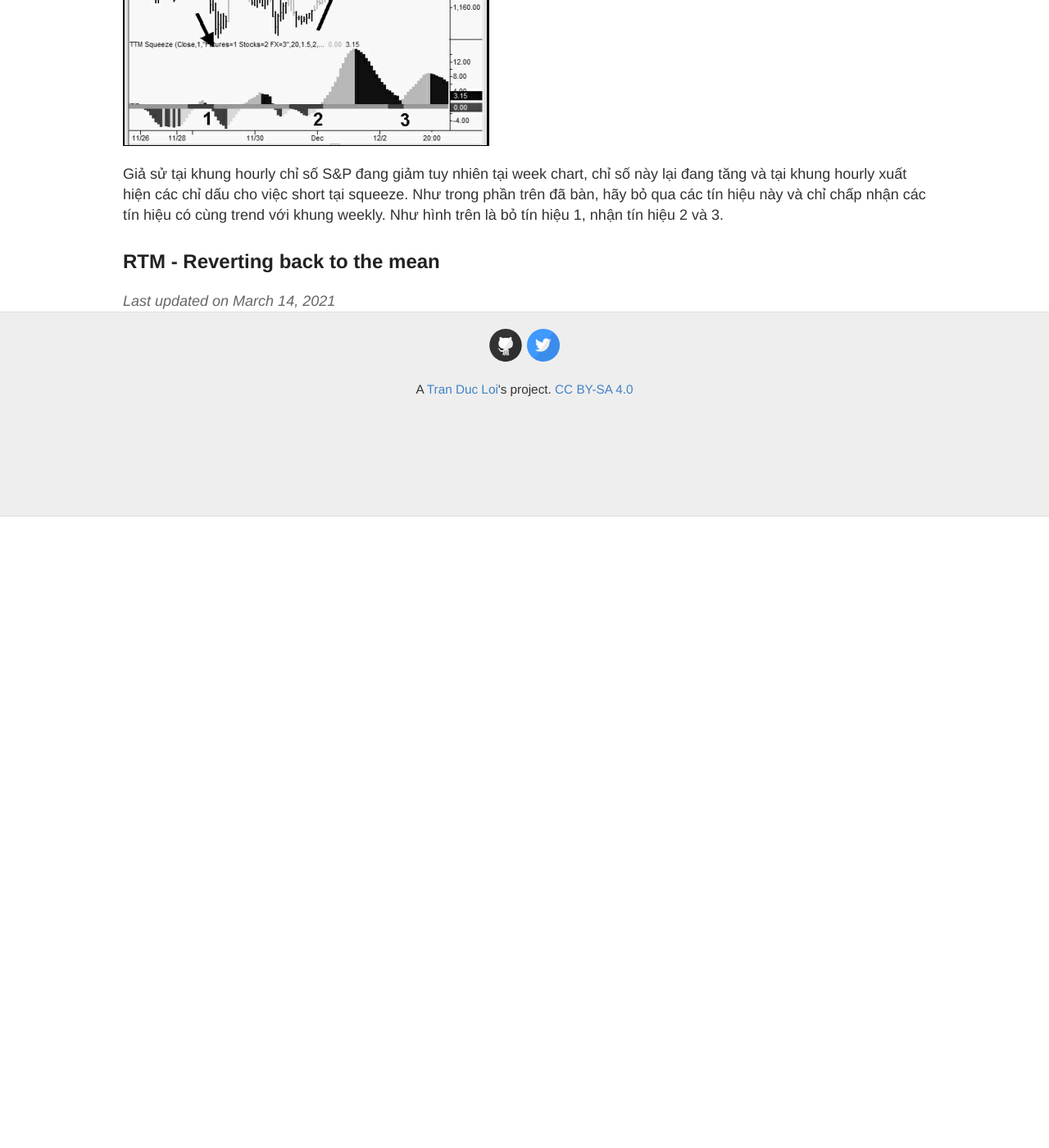
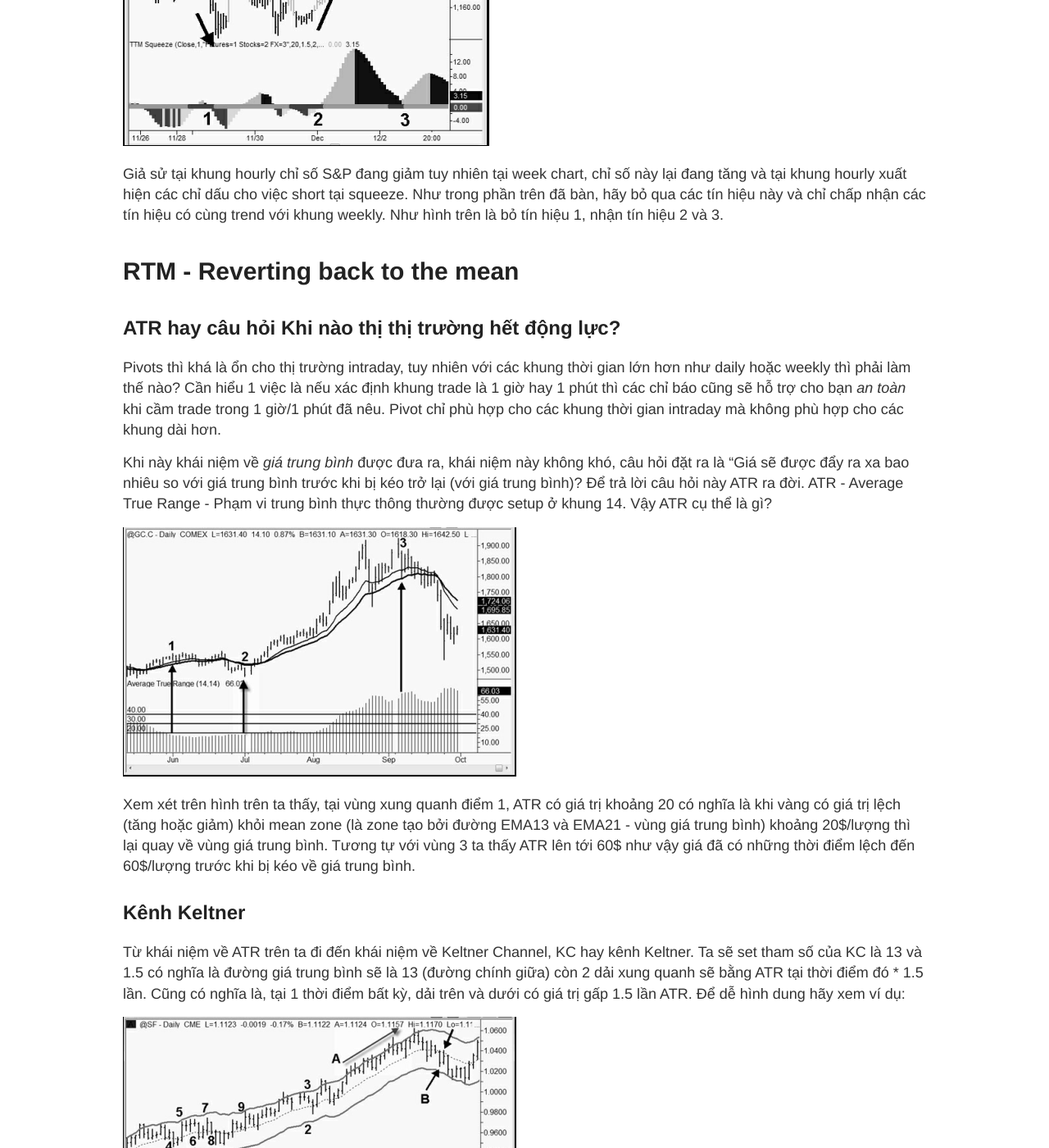
Before and after one commit to loitd/loitd.github.io, a Jekyll site: the page built from _posts/2021-03-14-squeeze-trading.md, in a window 1280 px wide and 1400 px high, scrolled down 6202 px. Shown: the whole window at 82% size. Built offline with Jekyll 4.4.1, drawn with Linux system fonts in a browser that asks for light colours; before the commit the page ends 6832 px from its top, so only the background shows below that; some of the changed text lies outside the part shown.

Commit message:
updated-by-loitd

```diff
--- a/_posts/2021-03-14-squeeze-trading.md
+++ b/_posts/2021-03-14-squeeze-trading.md
@@ -117,4 +117,21 @@ Như tôi đã có lần nói trong phần trước, vấn đề mấu chốt l
 
 Giả sử tại khung hourly chỉ số S&P đang giảm tuy nhiên tại week chart, chỉ số này lại đang tăng và tại khung hourly xuất hiện các chỉ dấu cho việc short tại squeeze. Như trong phần trên đã bàn, hãy bỏ qua các tín hiệu này và chỉ chấp nhận các tín hiệu có cùng trend với khung weekly. Như hình trên là bỏ tín hiệu 1, nhận tín hiệu 2 và 3.
 
-## RTM - Reverting back to the mean
+# RTM - Reverting back to the mean
+## ATR hay câu hỏi Khi nào thị thị trường hết động lực?
+Pivots thì khá là ổn cho thị trường intraday, tuy nhiên với các khung thời gian lớn hơn như daily hoặc weekly thì phải làm thế nào? Cần hiểu 1 việc là nếu xác định khung trade là 1 giờ hay 1 phút thì các chỉ báo cũng sẽ hỗ trợ cho bạn *an toàn* khi cầm trade trong 1 giờ/1 phút đã nêu. Pivot chỉ phù hợp cho các khung thời gian intraday mà không phù hợp cho các khung dài hơn.
+
+Khi này khái niệm về *giá trung bình* được đưa ra, khái niệm này không khó, câu hỏi đặt ra là "Giá sẽ được đẩy ra xa bao nhiêu so với giá trung bình trước khi bị kéo trở lại (với giá trung bình)? Để trả lời câu hỏi này ATR ra đời. ATR - Average True Range - Phạm vi trung bình thực thông thường được setup ở khung 14. Vậy ATR cụ thể là gì?
+
+![squeeze-setup-02-ATR]({{ site.baseurl }}/images/20210315/squeeze-setup-01-3.png)
+
+Xem xét trên hình trên ta thấy, tại vùng xung quanh điểm 1, ATR có giá trị khoảng 20 có nghĩa là khi vàng có giá trị lệch (tăng hoặc giảm) khỏi mean zone (là zone tạo bởi đường EMA13 và EMA21 - vùng giá trung bình) khoảng 20$/lượng thì lại quay về vùng giá trung bình. Tương tự với vùng 3 ta thấy ATR lên tới 60$ như vậy giá đã có những thời điểm lệch đến 60$/lượng trước khi bị kéo về giá trung bình.
+
+## Kênh Keltner
+Từ khái niệm về ATR trên ta đi đến khái niệm về Keltner Channel, KC hay kênh Keltner. Ta sẽ set tham số của KC là 13 và 1.5 có nghĩa là đường giá trung bình sẽ là 13 (đường chính giữa) còn 2 dải xung quanh sẽ bằng ATR tại thời điểm đó * 1.5 lần. Cũng có nghĩa là, tại 1 thời điểm bất kỳ, dải trên và dưới có giá trị gấp 1.5 lần ATR. Để dễ hình dung hãy xem ví dụ:
+
+![squeeze-setup-02-KC]({{ site.baseurl }}/images/20210315/squeeze-setup-01-4.png)
+
+Tại điểm 1 ta có ATR = 0.0100 tương đương với 100 ticks => điểm 2 và điểm 3 phải cách đường giữa 100*1.5 = 150 ticks. Tại sao lại gấp 1.5 lần? Lý do là KC là 1 chỉ báo có lag, do đó người thiết lập mong muốn nới room cho giá di chuyển qua đó KC sẽ bao quát hơn.
+
+Nói cách khác, KC là 1 hình thức thể hiện của ATR trên đồ thị với 1 số biến đổi (như gấp 1.5 lần). Qua việc ứng dụng ATR có thể trở thành các điểm Resistant/Support mềm trên đồ thị với độ chính xác khá tương đối. Đối với cách ứng dụng KC, tôi (John) cũng sử dụng stop loss ngay ngoài đường biên của KC để tránh các thiệt hại đáng kể.
```
Also changed, not shown: images/20210315/squeeze-setup-01-3.png (added), images/20210315/squeeze-setup-01-4.png (added).
